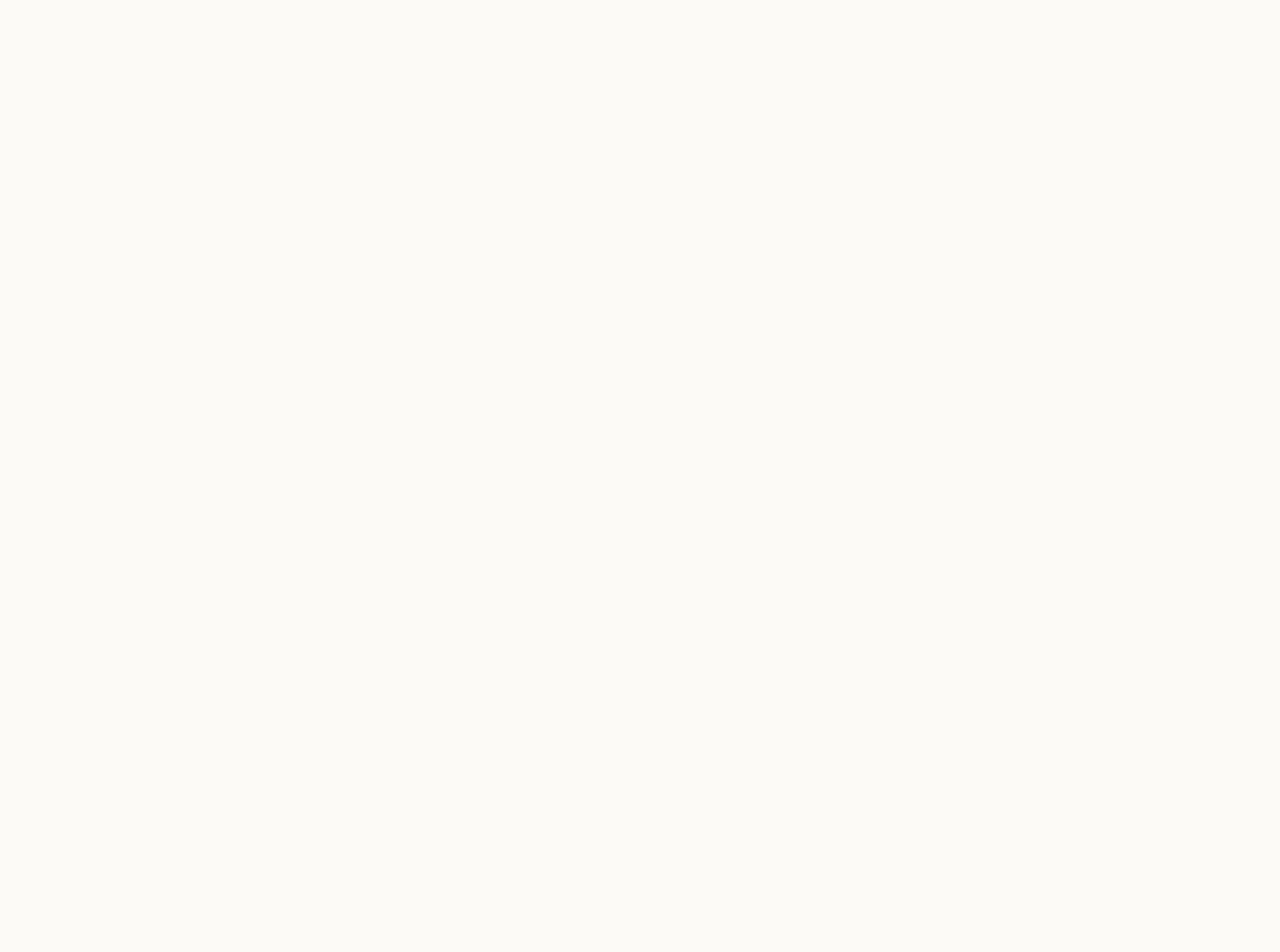
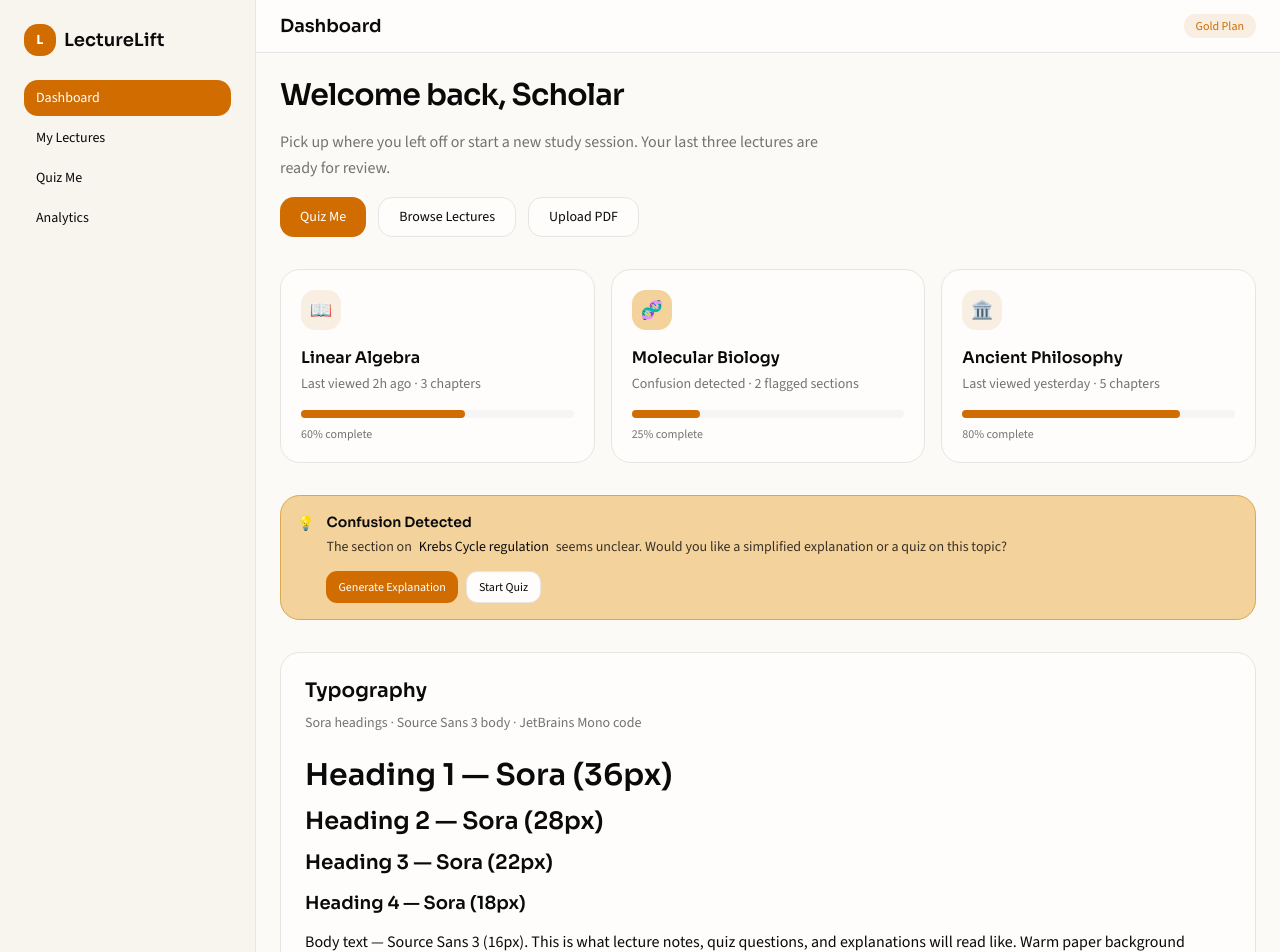
Before and after one commit to DammyCodes-all/omzig, a Next.js app in the folder frontend/: page / in a window 1280 px wide. Before the commit this address had no page. Shown: the top 952 px of the page. Before the commit the page ends 800 px from the top, so only its background shows below. Built offline with nearby package versions, Linux system fonts and the light colour scheme.

Commit message:
Apply design system: gold palette, typography, confusion colors, surface hierarchy

```diff
--- a/frontend/app/globals.css
+++ b/frontend/app/globals.css
@@ -56,13 +56,13 @@
 :root {
     --background: oklch(0.985 0.005 85);
     --foreground: oklch(0.145 0 0);
-  --card: oklch(1 0 0);
+    --card: oklch(0.995 0.002 85);
     --card-foreground: oklch(0.145 0 0);
     --popover: oklch(1 0 0);
     --popover-foreground: oklch(0.145 0 0);
-  --primary: oklch(0.72 0.13 70);
+    --primary: oklch(0.63 0.2 72);
     --primary-foreground: oklch(1 0 0);
-  --secondary: oklch(0.97 0 0);
+    --secondary: oklch(0.955 0.004 85);
     --secondary-foreground: oklch(0.205 0 0);
     --muted: oklch(0.97 0 0);
     --muted-foreground: oklch(0.556 0 0);
@@ -79,11 +79,11 @@
     --chart-3: oklch(0.439 0 0);
     --chart-4: oklch(0.371 0 0);
     --chart-5: oklch(0.269 0 0);
-  --radius: 0.625rem;
+    --radius: 0.875rem;
     --sidebar: oklch(0.97 0.01 85);
     --sidebar-foreground: oklch(0.145 0 0);
-  --sidebar-primary: oklch(0.205 0 0);
-  --sidebar-primary-foreground: oklch(0.985 0 0);
+    --sidebar-primary: var(--primary);
+    --sidebar-primary-foreground: oklch(1 0 0);
     --sidebar-accent: oklch(0.97 0 0);
     --sidebar-accent-foreground: oklch(0.205 0 0);
     --sidebar-border: oklch(0.922 0 0);
@@ -91,15 +91,15 @@
 }
 
 .dark {
-  --background: oklch(0.145 0 0);
+    --background: oklch(0.17 0.01 85);
     --foreground: oklch(0.985 0 0);
-  --card: oklch(0.205 0 0);
+    --card: oklch(0.22 0.01 85);
     --card-foreground: oklch(0.985 0 0);
-  --popover: oklch(0.205 0 0);
+    --popover: oklch(0.22 0.01 85);
     --popover-foreground: oklch(0.985 0 0);
-  --primary: oklch(0.72 0.13 70);
+    --primary: oklch(0.63 0.2 72);
     --primary-foreground: oklch(0 0 0);
-  --secondary: oklch(0.269 0 0);
+    --secondary: oklch(0.27 0.01 85);
     --secondary-foreground: oklch(0.985 0 0);
     --muted: oklch(0.269 0 0);
     --muted-foreground: oklch(0.708 0 0);
@@ -118,8 +118,8 @@
     --chart-5: oklch(0.269 0 0);
     --sidebar: oklch(0.18 0.01 85);
     --sidebar-foreground: oklch(0.985 0 0);
-  --sidebar-primary: oklch(0.488 0.243 264.376);
-  --sidebar-primary-foreground: oklch(0.985 0 0);
+    --sidebar-primary: var(--primary);
+    --sidebar-primary-foreground: oklch(0 0 0);
     --sidebar-accent: oklch(0.269 0 0);
     --sidebar-accent-foreground: oklch(0.985 0 0);
     --sidebar-border: oklch(1 0 0 / 10%);
@@ -144,11 +144,17 @@
     h6 {
         font-family: var(--font-heading);
     }
-  ::selection {
-    background-color: color-mix(in oklch, var(--primary) 30%, transparent);
-  }
     mark {
         background-color: var(--confusion);
         border-color: var(--confusion-border);
     }
 }
+
+::selection {
+  background-color: oklch(0.63 0.2 72 / 0.4);
+  color: var(--foreground);
+}
+::-moz-selection {
+  background-color: oklch(0.63 0.2 72 / 0.4);
+  color: var(--foreground);
+}
--- a/frontend/app/page.tsx
+++ b/frontend/app/page.tsx
@@ -1,5 +1,153 @@
-import { redirect } from "next/navigation";
+export default function Home() {
+  return (
+    <div className="flex flex-1">
+      {/* Sidebar */}
+      <aside className="hidden w-64 flex-col gap-6 border-r border-border bg-sidebar p-6 lg:flex">
+        <div className="flex items-center gap-2">
+          <div className="flex size-8 items-center justify-center rounded-lg bg-primary text-primary-foreground text-sm font-bold">L</div>
+          <span className="font-heading text-lg font-semibold">LectureLift</span>
+        </div>
+        <nav className="flex flex-col gap-1">
+          <span className="flex items-center gap-3 rounded-lg bg-primary px-3 py-2 text-sm font-medium text-primary-foreground">
+            <span>Dashboard</span>
+          </span>
+          <span className="flex items-center gap-3 rounded-lg px-3 py-2 text-sm font-medium text-sidebar-foreground hover:bg-sidebar-accent">
+            <span>My Lectures</span>
+          </span>
+          <span className="flex items-center gap-3 rounded-lg px-3 py-2 text-sm font-medium text-sidebar-foreground hover:bg-sidebar-accent">
+            <span>Quiz Me</span>
+          </span>
+          <span className="flex items-center gap-3 rounded-lg px-3 py-2 text-sm font-medium text-sidebar-foreground hover:bg-sidebar-accent">
+            <span>Analytics</span>
+          </span>
+        </nav>
+        <div className="mt-auto flex items-center gap-3 rounded-lg bg-sidebar-accent px-3 py-3">
+          <div className="size-8 rounded-full bg-primary/20" />
+          <div className="flex flex-col">
+            <span className="text-sm font-medium text-sidebar-foreground">Student</span>
+            <span className="text-xs text-sidebar-foreground/60">user@university.edu</span>
+          </div>
+        </div>
+      </aside>
 
-export default function Home() {
-  redirect("/auth");
+      {/* Main */}
+      <div className="flex flex-1 flex-col">
+        {/* Header */}
+        <header className="flex items-center justify-between border-b border-border bg-card px-6 py-3">
+          <h2 className="font-heading text-lg font-semibold">Dashboard</h2>
+          <div className="flex items-center gap-3">
+            <span className="rounded-md bg-primary/10 px-3 py-1 text-xs font-medium text-primary">Gold Plan</span>
+          </div>
+        </header>
+
+        {/* Content */}
+        <main className="flex flex-1 flex-col gap-8 overflow-y-auto p-6">
+          {/* Hero */}
+          <section className="flex flex-col gap-4">
+            <h1 className="font-heading text-3xl font-semibold tracking-tight">
+              Welcome back, Scholar
+            </h1>
+            <p className="max-w-xl text-base leading-relaxed text-muted-foreground">
+              Pick up where you left off or start a new study session. Your last three lectures are ready for review.
+            </p>
+            <div className="flex flex-wrap gap-3">
+              <button className="inline-flex h-10 items-center justify-center gap-2 rounded-lg bg-primary px-5 text-sm font-medium text-primary-foreground transition-colors hover:bg-primary/90">
+                Quiz Me
+              </button>
+              <button className="inline-flex h-10 items-center justify-center gap-2 rounded-lg border border-border bg-card px-5 text-sm font-medium text-foreground transition-colors hover:bg-accent">
+                Browse Lectures
+              </button>
+              <button className="inline-flex h-10 items-center justify-center gap-2 rounded-lg border border-border bg-card px-5 text-sm font-medium text-foreground transition-colors hover:bg-accent">
+                Upload PDF
+              </button>
+            </div>
+          </section>
+
+          {/* Cards grid */}
+          <section className="grid gap-4 sm:grid-cols-2 lg:grid-cols-3">
+            <div className="rounded-xl border border-border bg-card p-5">
+              <div className="flex size-10 items-center justify-center rounded-lg bg-primary/10">
+                <span className="text-lg">📖</span>
+              </div>
+              <h3 className="mt-4 font-heading text-base font-semibold">Linear Algebra</h3>
+              <p className="mt-1 text-sm text-muted-foreground">Last viewed 2h ago &middot; 3 chapters</p>
+              <div className="mt-4 h-2 rounded-full bg-muted">
+                <div className="h-2 w-3/5 rounded-full bg-primary" />
+              </div>
+              <span className="mt-2 block text-xs text-muted-foreground">60% complete</span>
+            </div>
+
+            <div className="rounded-xl border border-border bg-card p-5">
+              <div className="flex size-10 items-center justify-center rounded-lg bg-confusion">
+                <span className="text-lg">🧬</span>
+              </div>
+              <h3 className="mt-4 font-heading text-base font-semibold">Molecular Biology</h3>
+              <p className="mt-1 text-sm text-muted-foreground">Confusion detected &middot; 2 flagged sections</p>
+              <div className="mt-4 h-2 rounded-full bg-muted">
+                <div className="h-2 w-1/4 rounded-full bg-primary" />
+              </div>
+              <span className="mt-2 block text-xs text-muted-foreground">25% complete</span>
+            </div>
+
+            <div className="rounded-xl border border-border bg-card p-5">
+              <div className="flex size-10 items-center justify-center rounded-lg bg-primary/10">
+                <span className="text-lg">🏛️</span>
+              </div>
+              <h3 className="mt-4 font-heading text-base font-semibold">Ancient Philosophy</h3>
+              <p className="mt-1 text-sm text-muted-foreground">Last viewed yesterday &middot; 5 chapters</p>
+              <div className="mt-4 h-2 rounded-full bg-muted">
+                <div className="h-2 w-4/5 rounded-full bg-primary" />
+              </div>
+              <span className="mt-2 block text-xs text-muted-foreground">80% complete</span>
+            </div>
+          </section>
+
+          {/* Confusion highlight example */}
+          <section className="rounded-xl border border-confusion-border bg-confusion p-4">
+            <div className="flex items-start gap-3">
+              <span className="mt-0.5 text-sm">💡</span>
+              <div>
+                <h4 className="font-heading text-sm font-semibold">Confusion Detected</h4>
+                <p className="mt-1 text-sm leading-relaxed text-foreground/80">
+                  The section on <mark className="rounded px-1 py-0.5 text-foreground">Krebs Cycle regulation</mark> seems unclear.
+                  Would you like a simplified explanation or a quiz on this topic?
+                </p>
+                <div className="mt-3 flex gap-2">
+                  <button className="inline-flex h-8 items-center justify-center rounded-md bg-primary px-3 text-xs font-medium text-primary-foreground transition-colors hover:bg-primary/90">
+                    Generate Explanation
+                  </button>
+                  <button className="inline-flex h-8 items-center justify-center rounded-md border border-border bg-card px-3 text-xs font-medium text-foreground transition-colors hover:bg-accent">
+                    Start Quiz
+                  </button>
+                </div>
+              </div>
+            </div>
+          </section>
+
+          {/* Typography showcase */}
+          <section className="rounded-xl border border-border bg-card p-6">
+            <h2 className="font-heading text-xl font-semibold">Typography</h2>
+            <p className="mt-2 text-sm text-muted-foreground">
+              Sora headings &middot; Source Sans 3 body &middot; JetBrains Mono code
+            </p>
+            <div className="mt-6 space-y-3">
+              <h1 className="font-heading text-3xl font-semibold">Heading 1 — Sora (36px)</h1>
+              <h2 className="font-heading text-2xl font-semibold">Heading 2 — Sora (28px)</h2>
+              <h3 className="font-heading text-xl font-semibold">Heading 3 — Sora (22px)</h3>
+              <h4 className="font-heading text-lg font-semibold">Heading 4 — Sora (18px)</h4>
+              <p className="text-base leading-relaxed">
+                Body text — Source Sans 3 (16px). This is what lecture notes, quiz questions, and explanations will read like. Warm paper background reduces eye strain during long study sessions.
+              </p>
+              <p className="text-sm leading-relaxed text-muted-foreground">
+                Small / muted text (14px) — for timestamps, metadata, and secondary information.
+              </p>
+              <code className="block rounded-md bg-muted px-4 py-3 font-mono text-sm">
+                {`const gold = oklch(0.63 0.2 72); // JetBrains Mono for code`}
+              </code>
+            </div>
+          </section>
+        </main>
+      </div>
+    </div>
+  );
 }
```
Also changed, not shown: 2 other files (tests, documents, lock files or other folders). Lines whose indentation alone changed are shown as unchanged.
